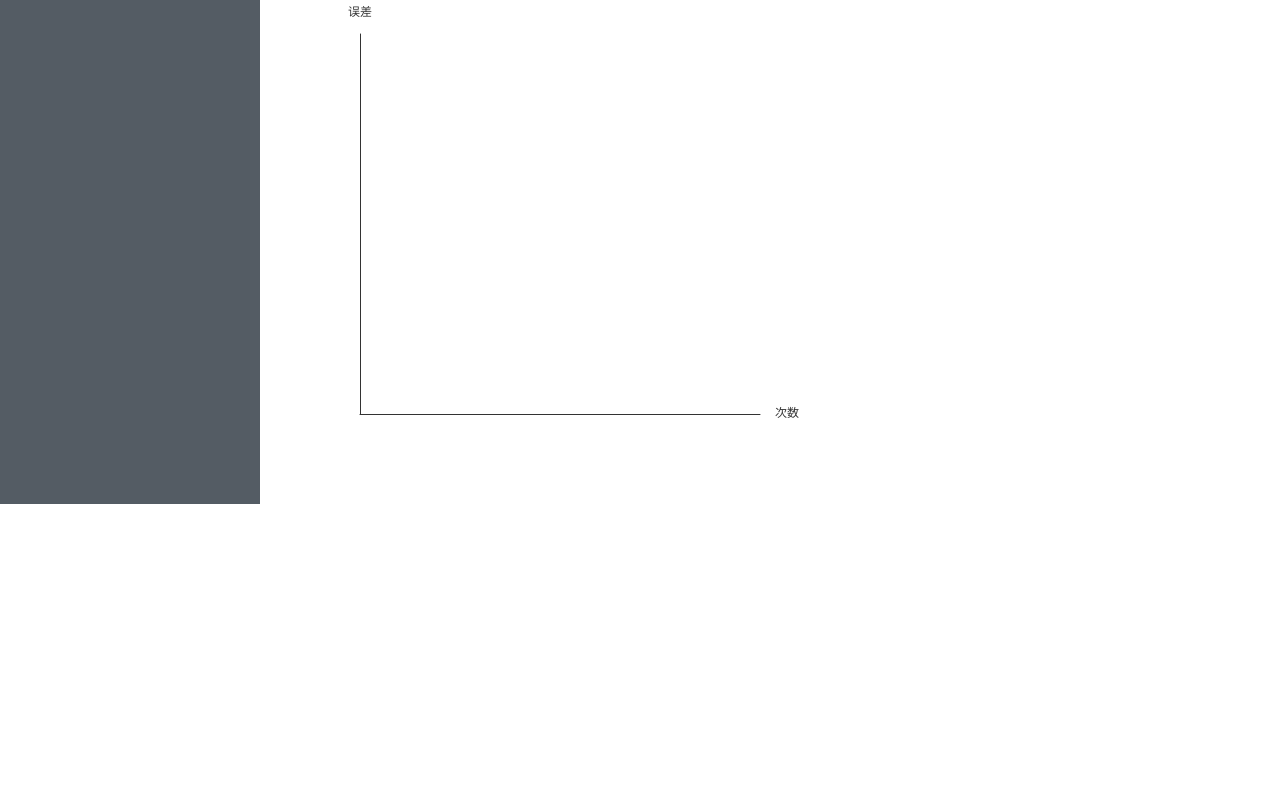
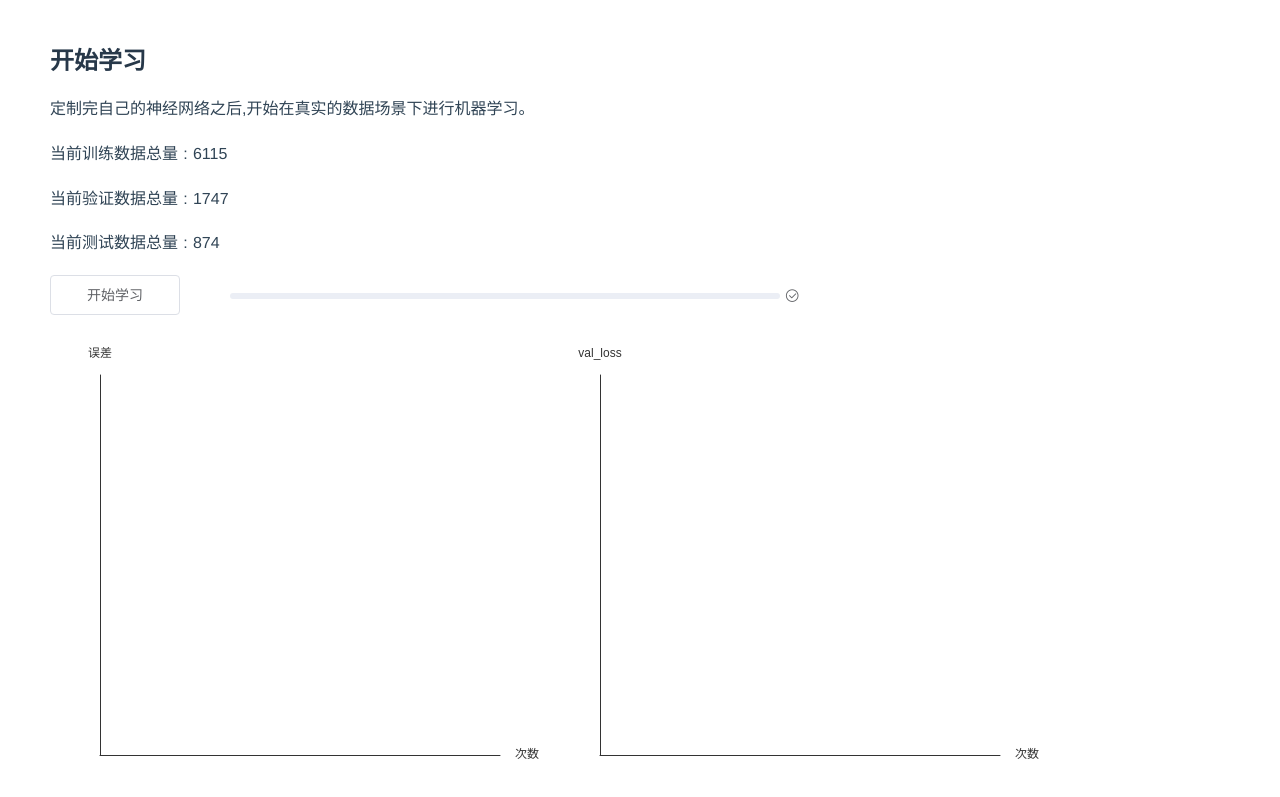
Before and after one commit to kyoku-seii/Vue-tfjs-pv-prediction-model, a Vue app: page /#/SingleModel/training in a window 1280 px wide. Shown: the part 1201-1998 px from the top of the page. Before the commit the page ends 1705 px from the top, so only its background shows below. Built offline with nearby package versions, Linux system fonts and the light colour scheme.

Commit message:
添加了验证集功能

```diff
--- a/src/components/DeepLearning/index.vue
+++ b/src/components/DeepLearning/index.vue
@@ -1,12 +1,19 @@
 <template>
   <div>
     <p>当前训练数据总量 : {{ dataAmount }}</p>
+    <p>当前验证数据总量 : {{ validAmount }}</p>
     <p>当前测试数据总量 : {{ testAmount }}</p>
     <div class="panel">
       <el-button :disabled="isTraining" :loading="isTraining" @click="startTrain" style="width:130px">开始学习</el-button>
       <el-progress :percentage="processPercent" status="success" style="width:600px;margin-left: 50px"></el-progress>
     </div>
-    <div id="loss"></div>
+    <div class="lossWrapper">
+      <div id="loss"></div>
+      <div id="validLoss"></div>
+    </div>
+    <div>
+      <div id="output"></div>
+    </div>
   </div>
 </template>
 
@@ -14,12 +21,13 @@
 
 export default {
   name: 'DeepLearning',
-  props: ['Xtrain', 'Ytrain', 'Xtest', 'Ytest', 'layersNumber', 'neuronsNumber', 'epochs', 'batchSize'],
+  props: ['Xtrain', 'Ytrain', 'Xtest', 'Ytest', 'Xvalid', 'Yvalid', 'layersNumber', 'neuronsNumber', 'epochs', 'batchSize'],
   data () {
     return {
       isTraining: false,
       currentEpoch: [],
       currentLoss: [],
+      validLoss: [],
       processPercent: 0
     }
   },
@@ -29,6 +37,9 @@ export default {
     },
     testAmount: function () {
       return this.Xtest ? this.Xtest.data.length : 0
+    },
+    validAmount: function () {
+      return this.Xvalid ? this.Xvalid.data.length : 0
     },
     option: function () {
       return {
@@ -47,12 +58,35 @@ export default {
           showSymbol: false
         }]
       }
+    },
+    validOption: function () {
+      return {
+        xAxis: {
+          name: '次数',
+          boundaryGap: false,
+          data: this.currentEpoch
+        },
+        yAxis: {
+          name: 'val_loss',
+          type: 'value'
+        },
+        series: [{
+          type: 'line',
+          data: this.validLoss,
+          showSymbol: false,
+          color: '#42b983'
+        }]
+      }
     }
   },
   watch: {
     option: function () {
       const lossGraph = this.$echarts.init(document.getElementById('loss'))
       lossGraph.setOption(this.option)
+    },
+    validOption: function () {
+      const validLoss = this.$echarts.init(document.getElementById('validLoss'))
+      validLoss.setOption(this.validOption)
     }
   },
   methods: {
@@ -60,6 +94,7 @@ export default {
       this.processPercent = 0
       this.currentEpoch = []
       this.currentLoss = []
+      this.validLoss = []
     },
     async startTrain () {
       this.reset()
@@ -68,6 +103,11 @@ export default {
         units: 12,
         inputShape: [this.Xtrain.data[0].length]
       }))
+      for (let i = 1; i <= this.layersNumber; i++) {
+        model.add(this.$tf.layers.dense({
+          units: this.neuronsNumber
+        }))
+      }
       model.add(this.$tf.layers.dense({ units: 1 }))
       model.compile({
         loss: this.$tf.losses.meanSquaredError,
@@ -75,10 +115,13 @@ export default {
       })
       const inputs = this.$tf.tensor(this.Xtrain.data)
       const labels = this.$tf.tensor(this.Ytrain.data)
+      const inputsValid = this.$tf.tensor(this.Xvalid.data)
+      const labelsValid = this.$tf.tensor(this.Yvalid.data)
       const callbacks = {
         onEpochEnd: (epoch, logs) => {
           this.currentEpoch.push(epoch)
           this.currentLoss.push(logs.loss)
+          this.validLoss.push(logs.val_loss)
           this.processPercent = ((epoch + 1) / this.epochs) * 100
         },
         onTrainBegin: logs => {
@@ -91,13 +134,16 @@ export default {
       await model.fit(inputs, labels, {
         batchSize: this.batchSize,
         epochs: this.epochs,
-        callbacks: callbacks
+        callbacks: callbacks,
+        validationData: [inputsValid, labelsValid]
       })
     }
   },
   mounted () {
     const lossGraph = this.$echarts.init(document.getElementById('loss'))
     lossGraph.setOption(this.option)
+    const validGraph = this.$echarts.init(document.getElementById('validLoss'))
+    validGraph.setOption(this.validOption)
   }
 }
 </script>
@@ -109,8 +155,17 @@ export default {
   align-items: center;
 }
 
+.lossWrapper {
+  display: flex;
+}
+
 #loss {
   width: 500px;
   height: 500px;
 }
+
+#validLoss {
+  width: 500px;
+  height: 500px;
+}
 </style>
--- a/src/components/DrawNeural/index.vue
+++ b/src/components/DrawNeural/index.vue
@@ -4,7 +4,9 @@
       <canvas id="canvas"></canvas>
     </div>
     <div id="option">
+      <p>层数 : </p>
       <el-slider v-model="layers" :step="1" :min="3" :max="5" show-stops></el-slider>
+      <p>每层神经元个数 : </p>
       <el-slider v-model="neurons" :step="1" :min="1" :max="5" show-stops></el-slider>
     </div>
   </div>
--- a/src/views/Training.vue
+++ b/src/views/Training.vue
@@ -17,12 +17,14 @@
         <el-input-number v-model="hyperparameters.batchSize" :min="100" :step="50" :max="1000"></el-input-number>
       </el-form-item>
       <el-form-item label="Epochs">
-        <el-input-number v-model="hyperparameters.epochs" :min="10" :step="10" :max="200"></el-input-number>
+        <el-input-number v-model="hyperparameters.epochs" :min="10" :step="10" :max="50"></el-input-number>
       </el-form-item>
     </el-form>
     <h2>开始学习</h2>
     <p>定制完自己的神经网络之后,开始在真实的数据场景下进行机器学习。</p>
-    <deep-learning :Xtrain="this.Xtrain" :Ytrain="this.Ytrain" :Xtest="this.Xtest" :Ytest="this.Ytest"
+    <deep-learning :Xtrain="this.Xtrain" :Ytrain="this.Ytrain"
+                   :Xvalid="this.Xvalid" :Yvalid="this.Yvalid"
+                   :Xtest="this.Xtest" :Ytest="this.Ytest"
                    :layersNumber='layersNumber' :neuronsNumber='neuronsNumber'
                    :epochs="hyperparameters.epochs" :batchSize="hyperparameters.batchSize">
     </deep-learning>
```
